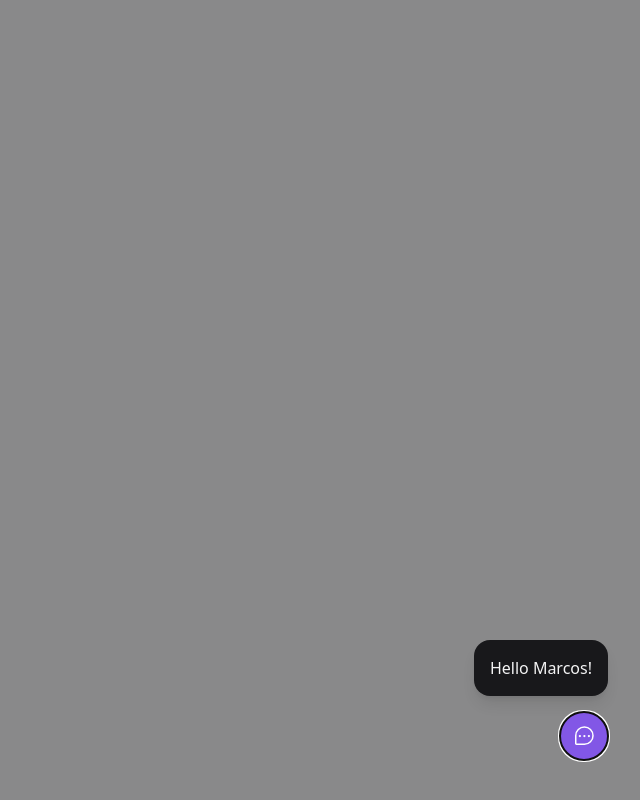
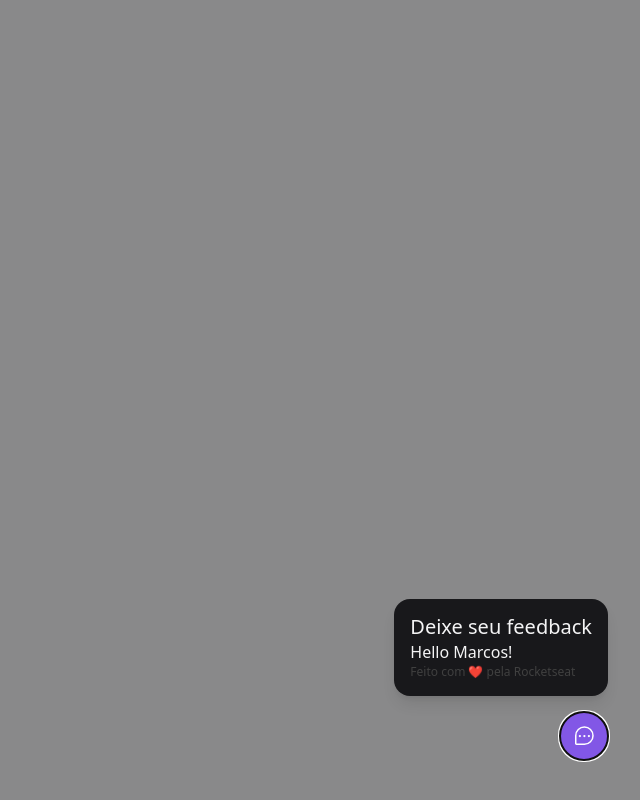
Before and after one commit to MarcosSiega/nlw-return-impulse, a React (Vite) app in the folder web/: page / in a window 1280 px wide. Both pictures are taken after a click on the button "Feedback". Shown: the whole page, without its empty margins (640-1280 px from the left). Built offline with nearby package versions, Linux system fonts and the light colour scheme.

Commit message:
chore: partial implementation of lesson 2

```diff
--- a/web/src/components/WidgetForm.tsx
+++ b/web/src/components/WidgetForm.tsx
@@ -1,7 +1,13 @@
 export function WidgetForm(){
     return(
         <div className="bg-zinc-900 p-4 relative rounded-2xl mb-4 flex-col items-center shadow-lg w-[calc(100vw-2rem)] md:w-auto">
-            Hello Marcos!
+            <header>
+                <span className="text-xl leading-6">Deixe seu feedback</span>
+            </header>
+            <p>Hello Marcos!</p>
+            <footer className="text-xs text-neutral-700">
+                Feito com ❤️ pela Rocketseat
+            </footer>
         </div>
     );
 }
```
